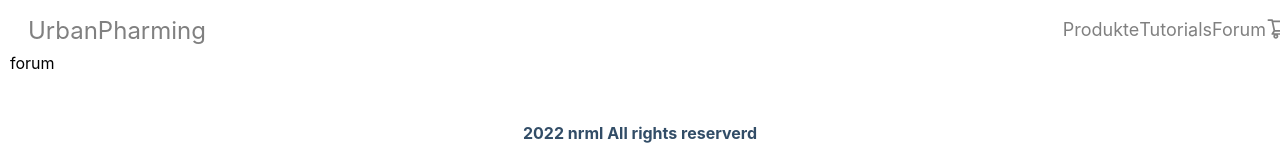
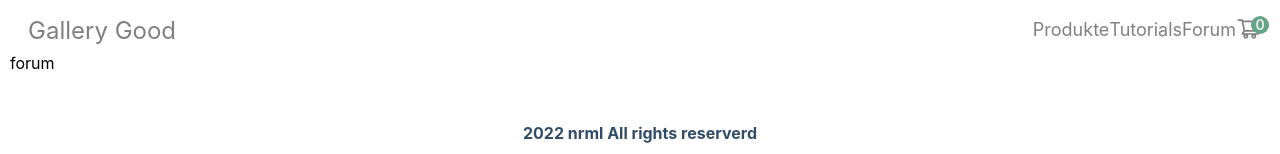
Before and after one commit to urbanpharming/nrml, a Next.js app: page /forum in a window 1280 px wide. Shown: the top 154 px of the page. Built offline with nearby package versions, Linux system fonts and the light colour scheme; no server answers.

Commit message:
third commit

```diff
--- a/components/FooterBanner.jsx
+++ b/components/FooterBanner.jsx
@@ -22,9 +22,7 @@ const FooterBanner = ({ footerBanner: { discount, largeText1, largeText2, saleTi
           </Link>
         </div>
 
-        <img
-          src={urlFor(image)} className="footer-banner-image"
-        />
+
       </div>
     </div>
   )
--- a/components/HeroBanner.jsx
+++ b/components/HeroBanner.jsx
@@ -8,8 +8,8 @@ const HeroBanner = ({ heroBanner }) => {
     <div className="hero-banner-container">
       <div>
         <p className="beats-solo"></p>
-        <h3>Alles zum</h3>
-        <h1>SOIL FOOD WEB</h1>
+        <h3>prints, gifts, clothes...</h3>
+        <h1>Gallery Good</h1>
         <image src='../public/images/img-11.JPG' />
         <div>
           <Link href={`/tutorials`}>
--- a/components/Navbar.jsx
+++ b/components/Navbar.jsx
@@ -11,7 +11,7 @@ const Navbar = () => {
   return (
     <div className="navbar-container">
       <p className="logo">
-        <Link href="/">UrbanPharming</Link>
+        <Link href="/">Gallery Good</Link>
       </p>
 
       <p className="products">
```
